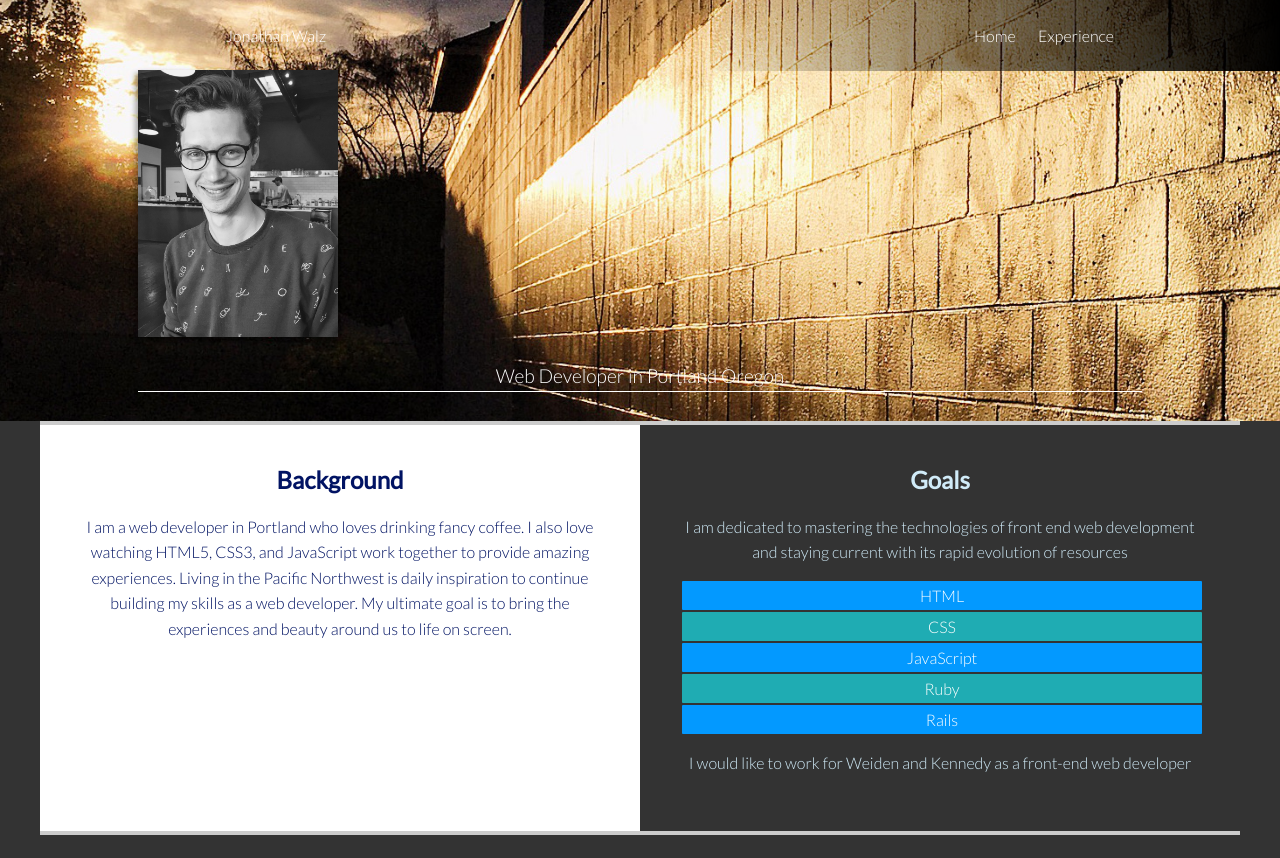
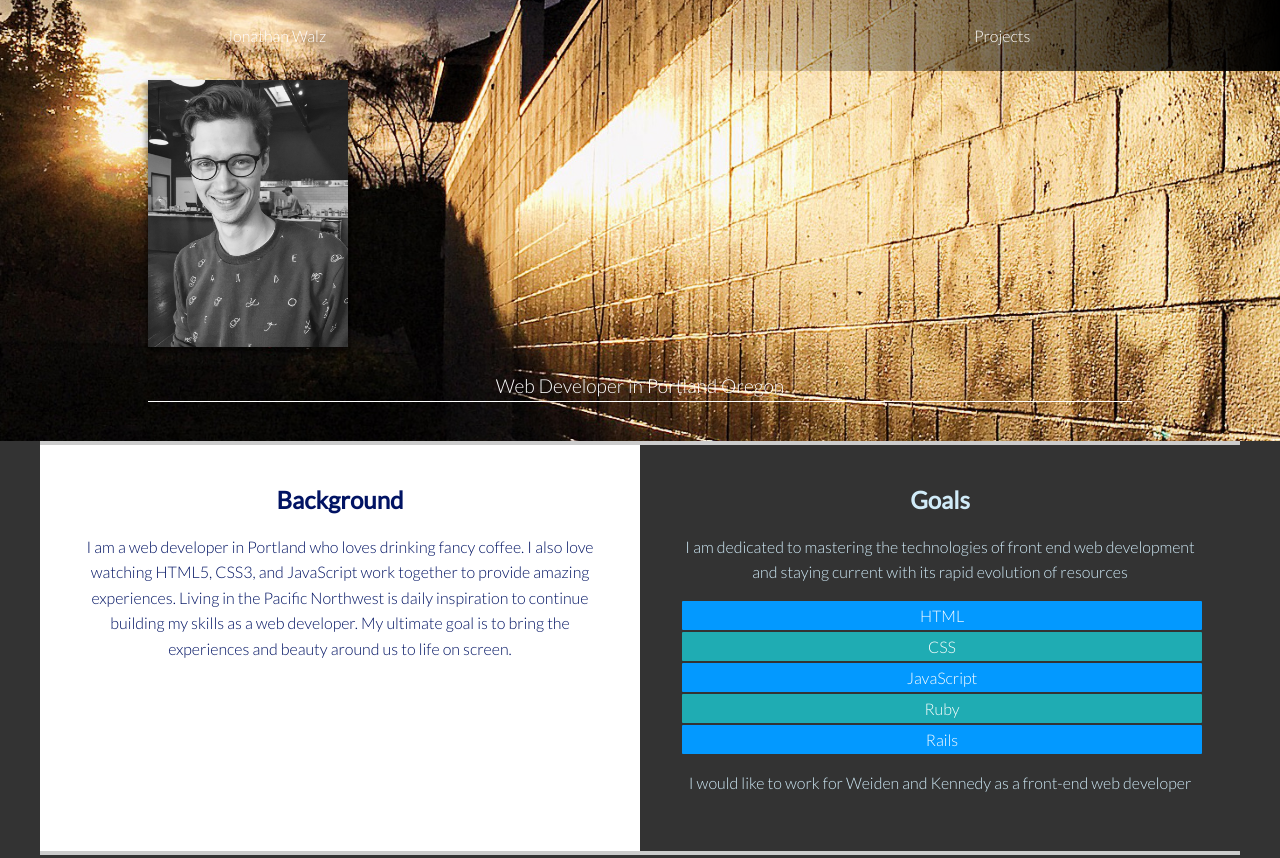
Before and after one commit to jonwalz/treehouse_portfolio, a website: page index.html in a window 1280 px wide. Shown: the top 858 px of the page. Drawn offline with Linux system fonts and the light colour scheme.

Commit message:
Added styles

```diff
--- a/index.html
+++ b/index.html
@@ -12,11 +12,10 @@
 <div class="main-nav" id="main-nav">
     <div class="nav">
         <ul>
-            <li class="name">Jonathan Walz</li>
+            <li class="name"><a href="./index.html">Jonathan Walz</a></li>
         </ul>
         <ul class="nav-links">
-            <li><a href="#">Home</a></li>
-            <li><a href="./experience.html">Experience</a></li>
+            <li><a href="./experience.html">Projects</a></li>
         </ul>
     </div>
 </div>
--- a/styles.css
+++ b/styles.css
@@ -126,7 +126,7 @@
     text-align: left;
     align-content: flex-end;
     color: #ffffff;
-    padding: 10px;
+    padding: 20px;
 }
 .location {
     text-align: center;
```
Also changed, not shown: experience.html (+1 -2 lines).
